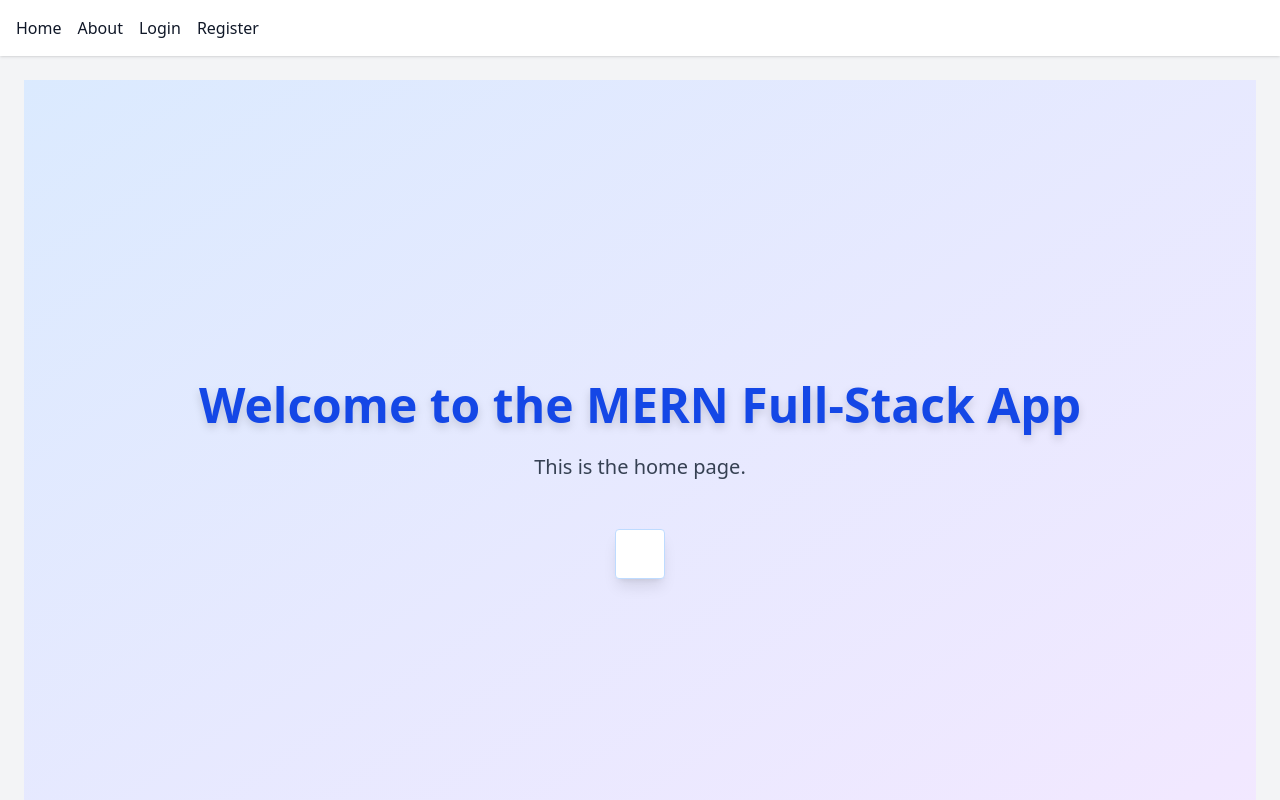
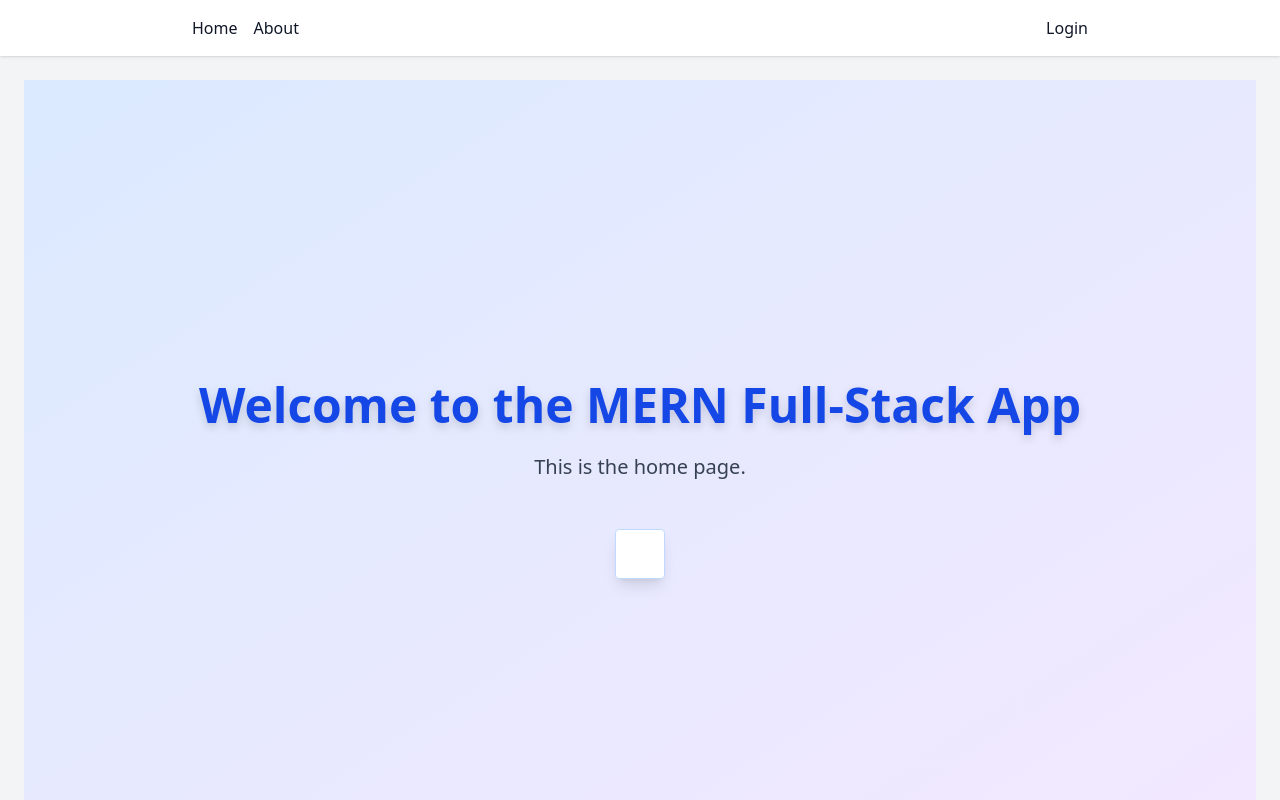
Before and after one commit to nidhipatel2910/MERN_Project, a Next.js app: page / in a window 1280 px wide. Shown: the top 800 px of the page. Built offline with nearby package versions, Linux system fonts and the light colour scheme; no server answers.

Commit message:
completed untill step 11

```diff
--- a/src/app/layout.tsx
+++ b/src/app/layout.tsx
@@ -1,26 +1,24 @@
 import "./globals.css";
 import { ReactNode } from "react";
-import Link from "next/link";
+import NavBar from "@/components/NavBar";
+import SessionWrapper from "@/components/SessionWrapper";
+
 export const metadata = {
   title: "MERN Full-Stack App",
   description: "A production-grade web application using Next.js 15",
 };
+
 export default function RootLayout({ children }: { children: ReactNode }) {
   return (
     <html lang="en">
       <body className="min-h-screen bg-gray-100 text-gray-900">
-<header className="bg-white shadow p-4">
-<nav className="flex gap-4">
-<Link href="/">Home</Link>
-<Link href="/about">About</Link>
-<Link href="/login">Login</Link>
-<Link href="/register">Register</Link>
-</nav>
-</header>
+        <SessionWrapper>
+          <NavBar />
           <main className="p-6">{children}</main>
           <footer className="mt-auto bg-white p-4 text-center text-sm border-t">
             &copy; 2025 MERN Full-Stack Tutorial
           </footer>
+        </SessionWrapper>
       </body>
     </html>
   );
--- /dev/null
+++ b/src/components/NavBar.tsx
@@ -0,0 +1,37 @@
+"use client";
+import Link from "next/link";
+import { useSession, signOut } from "next-auth/react";
+
+export default function NavBar() {
+  const { data: session, status } = useSession();
+  return (
+    <header className="bg-white shadow p-4">
+      <nav className="flex items-center justify-between max-w-4xl mx-auto">
+        <div className="flex gap-4">
+          <Link href="/">Home</Link>
+          <Link href="/about">About</Link>
+          {session && <Link href="/dashboard">Dashboard</Link>}
+        </div>
+        <div className="flex items-center gap-4">
+          {status === "loading" ? (
+            <span>Loading...</span>
+          ) : session ? (
+            <>
+              <span className="text-sm text-gray-700">{session.user?.email}</span>
+              <button
+                className="text-blue-600 underline"
+                onClick={() => signOut({ callbackUrl: "/" })}
+              >
+                Logout
+              </button>
+            </>
+          ) : (
+            <Link href="/login" className="text-blue-600 underline">
+              Login
+            </Link>
+          )}
+        </div>
+      </nav>
+    </header>
+  );
+}
--- /dev/null
+++ b/src/components/SessionWrapper.tsx
@@ -0,0 +1,7 @@
+"use client";
+import { SessionProvider } from "next-auth/react";
+import { ReactNode } from "react";
+
+export default function SessionWrapper({ children }: { children: ReactNode }) {
+  return <SessionProvider>{children}</SessionProvider>;
+}
```
Lines whose indentation alone changed are shown as unchanged.
